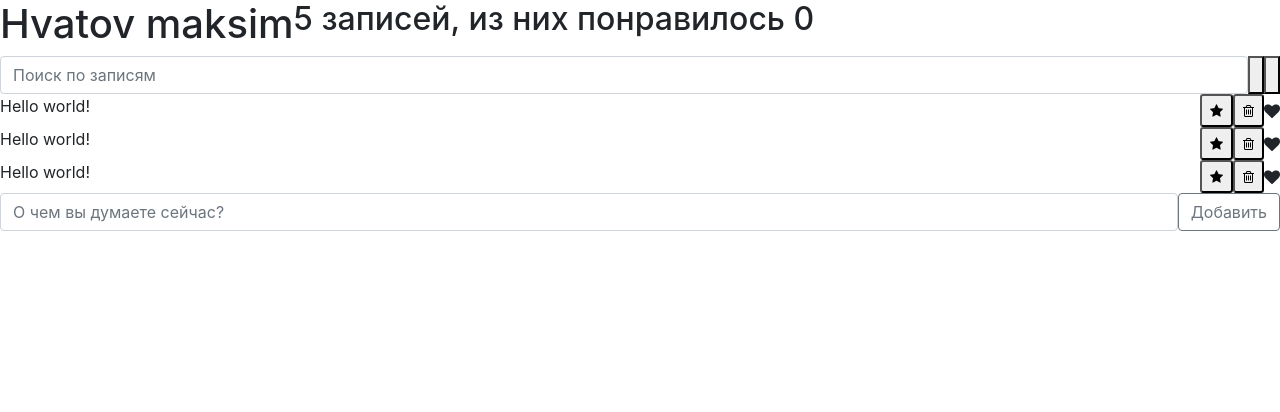
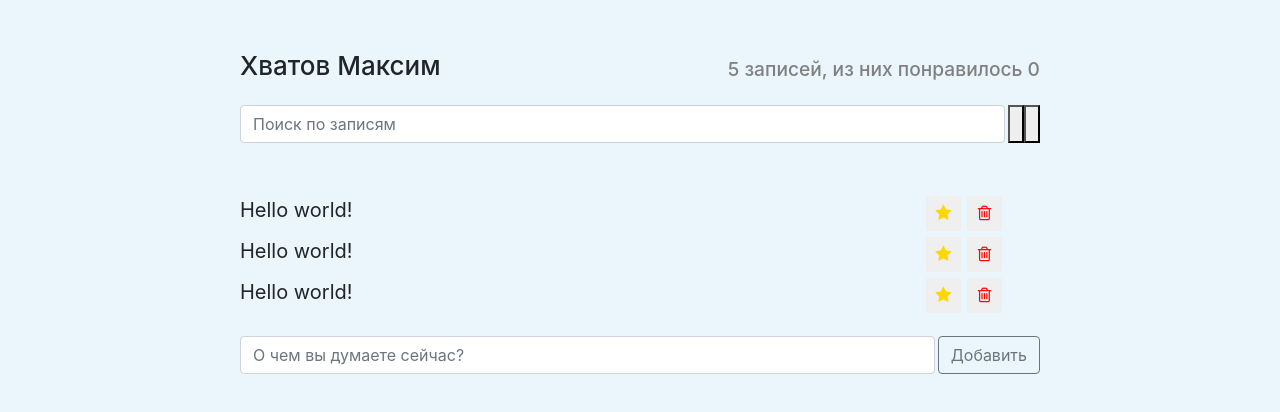
Before and after one commit to uzhas76064/post-app, a React app: page / in a window 1280 px wide. Built offline with nearby package versions, Linux system fonts and the light colour scheme.

Commit message:
Added styles to react components

```diff
--- /dev/null
+++ b/src/components/app-header/app-header.css
@@ -0,0 +1,16 @@
+.app-header {
+  align-items: flex-end;
+  justify-content: space-between;
+
+}
+
+.app-header h1 {
+  /* width: 150px;
+  height: 150px; */
+  font-size: 26px;
+}
+
+.app-header h2 {
+  font-size: 1.2rem;
+  color: grey;
+}
--- a/src/components/app-header/app-header.js
+++ b/src/components/app-header/app-header.js
@@ -1,12 +1,14 @@
 import React from 'react';
+
+import './app-header.css';
 
 const AppHeader = () => {
     return(
         <div className="app-header d-flex">
-            <h1>Hvatov maksim</h1>
+            <h1>Хватов Максим</h1>
             <h2>5 записей, из них понравилось 0</h2>
         </div>
-    )
+    );
 }
 
 export default AppHeader;
--- a/src/components/app/app.css
+++ b/src/components/app/app.css
@@ -0,0 +1,4 @@
+.app {
+  margin: 0 auto;
+  max-width: 800px;
+}
--- /dev/null
+++ b/src/components/post-add-form/post-add-form.css
@@ -0,0 +1,9 @@
+.bottom-panel {
+  margin-top: 20px;
+}
+
+.bottom-panel .new-post-label {
+  width: auto;
+  flex-grow: 1;
+  margin-right: 3px;
+}
--- a/src/components/post-add-form/post-add-form.js
+++ b/src/components/post-add-form/post-add-form.js
@@ -1,4 +1,6 @@
 import React from 'react';
+
+import './post-add-form.css';
 
 const PostAddForm = () => {
     return (
--- /dev/null
+++ b/src/components/post-list-item/post-list-item.css
@@ -0,0 +1,54 @@
+.app-list-item {
+  font-size: 1.25rem;
+}
+
+.app-list-item button {
+  width: 35px;
+  height: 35px;
+  margin: 3px;
+  font-size: 17px;
+  border: none;
+  cursor: pointer;
+}
+.app-list-item button:focus {
+    box-shadow: none;
+    outline: none;
+}
+.app-list-item .btn-star {
+    color: #FFD700;
+}
+.app-list-item .btn-trash {
+    color: red;
+}
+.app-list-item .fa-heart {
+    width: 35px;
+    height: 35px;
+    text-align: center;
+    line-height: 35px;
+    font-size: 16px;
+    color: red;
+    transition: 0.3s all;
+    transform: translateX(30px);
+    opacity: 0;
+}
+
+.app-list-item-label {
+  display: block;
+  line-height: 35px;
+  cursor: pointer;
+  user-select: none;
+  transition: 0.5s all;
+}
+
+.app-list-item.like .fa-heart {
+    opacity: 1;
+    transform: translateX(0px);
+}
+
+.app-list-item.important .app-list-item-label {
+  color: #FFD700;
+}
+
+.app-list-item.important .btn-star {
+    color: #aeaeae;
+}
--- a/src/components/post-list-item/post-list-item.js
+++ b/src/components/post-list-item/post-list-item.js
@@ -1,4 +1,6 @@
 import React from 'react';
+
+import './post-list-item.css';
 
 const PostListItem =() => {
     return (
@@ -16,7 +18,7 @@ const PostListItem =() => {
                 <i className="fa fa-heart"></i>
             </div>
         </li>
-    )
+    );
 }
 
 export default PostListItem;
--- /dev/null
+++ b/src/components/post-list/post-list.css
@@ -0,0 +1,7 @@
+.app-list {
+    margin-top: 50px;
+}
+.app-list .list-group-item {
+  padding: 20px 35px 10px 35px;
+  margin-top: 10px;
+}
--- a/src/components/post-list/post-list.js
+++ b/src/components/post-list/post-list.js
@@ -1,6 +1,8 @@
 import React from 'react';
 
 import PostListItem from '../post-list-item';
+
+import './post-list.css';
 
  const PostList = () => {
      return(
--- a/src/components/post-status-filter/post-status-filter.js
+++ b/src/components/post-status-filter/post-status-filter.js
@@ -1,4 +1,6 @@
 import React from 'react';
+
+import './post-status-filter.css';
 
 const PostStatusFilter = () => {
     return(
--- /dev/null
+++ b/src/components/search-panel/search-panel.css
@@ -0,0 +1,9 @@
+.search-panel {
+  margin: 1rem 0;
+}
+
+.search-panel .search-input {
+  width: auto;
+  flex-grow: 1;
+  margin-right: 3px;
+}
--- a/src/components/search-panel/serach-panel.js
+++ b/src/components/search-panel/serach-panel.js
@@ -1,4 +1,6 @@
 import React from 'react';
+
+import './search-panel.css';
 
 const SearchPanel = () => {
     return(
--- a/src/index.css
+++ b/src/index.css
@@ -1,13 +1,15 @@
 body {
-  margin: 0;
-  font-family: -apple-system, BlinkMacSystemFont, 'Segoe UI', 'Roboto', 'Oxygen',
-    'Ubuntu', 'Cantarell', 'Fira Sans', 'Droid Sans', 'Helvetica Neue',
+  margin: 50px 0 0 0;
+  padding: 0;
+  font-family: -apple-system, BlinkMacSystemFont, "Segoe UI", "Roboto", "Oxygen",
+    "Ubuntu", "Cantarell", "Fira Sans", "Droid Sans", "Helvetica Neue",
     sans-serif;
   -webkit-font-smoothing: antialiased;
   -moz-osx-font-smoothing: grayscale;
+  background-color: #eaf5fc;
 }
 
 code {
-  font-family: source-code-pro, Menlo, Monaco, Consolas, 'Courier New',
+  font-family: source-code-pro, Menlo, Monaco, Consolas, "Courier New",
     monospace;
 }
```
Also changed, not shown: src/components/post-status-filter/post-status-filter.css (added).
